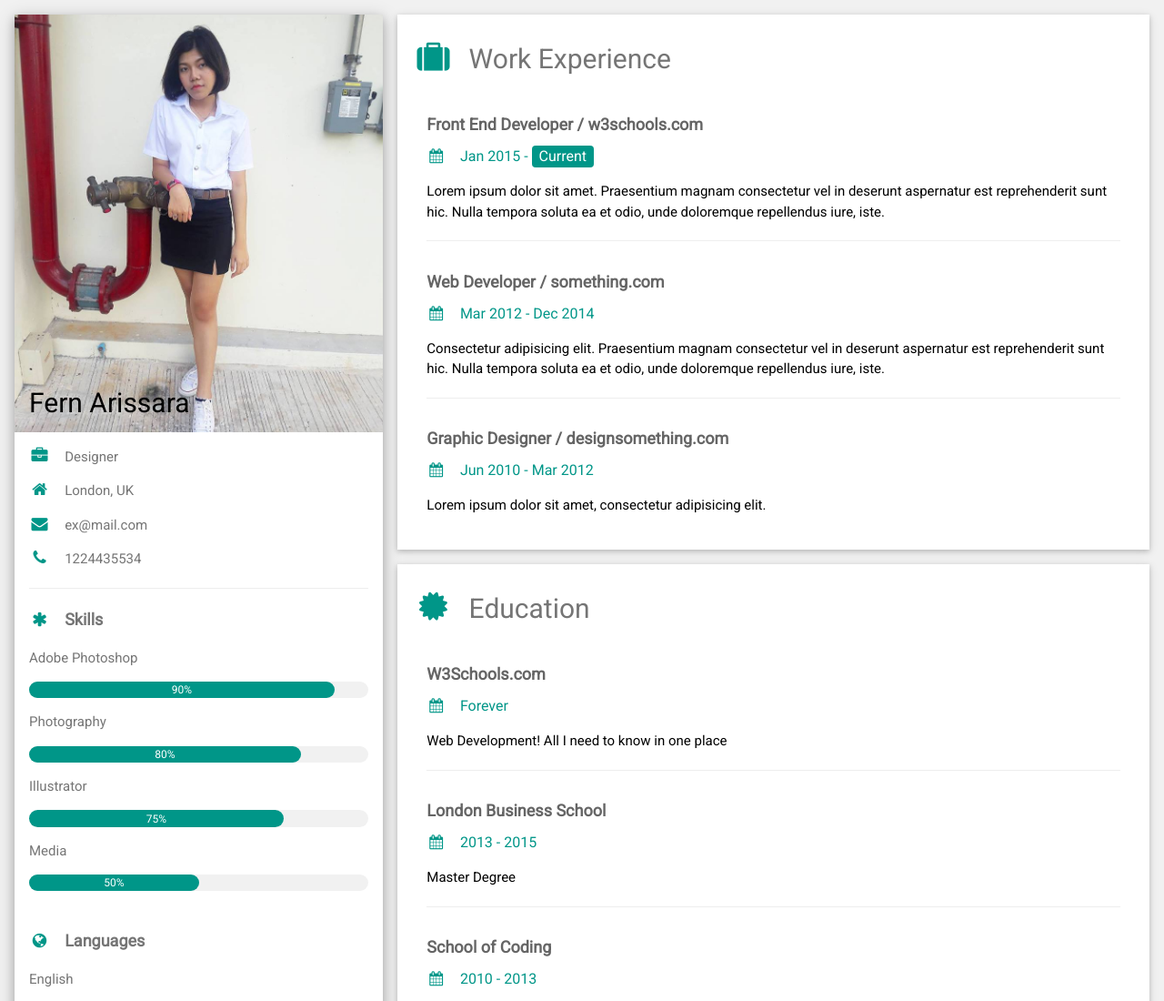
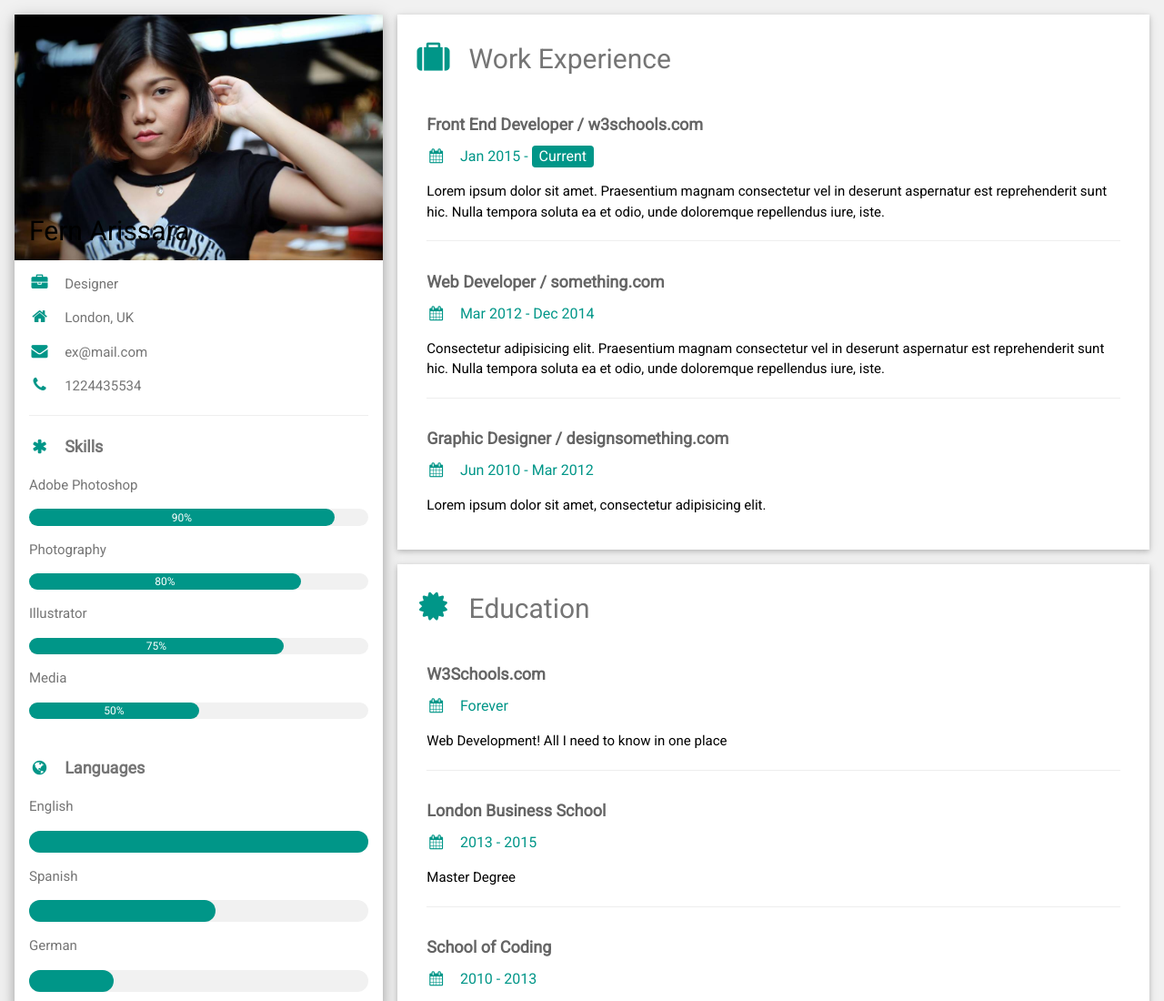
Before and after one commit to Aris1199/project01, a plain HTML site: page index.html in a window 1280 px wide. Shown: the top 1100 px of the page at 91% size. Drawn offline with nearby package versions, Linux system fonts and the light colour scheme.

Commit message:
Update index.html

```diff
--- a/index.html
+++ b/index.html
@@ -22,7 +22,7 @@ html,body,h1,h2,h3,h4,h5,h6 {font-family: "Roboto", sans-serif}
 
       <div class="w3-white w3-text-grey w3-card-4">
         <div class="w3-display-container">
-          <img src="aris.jpg" style="width:100%" alt="Fern">
+          <img src="AF.jpg" style="width:100%" alt="Fern">
           <div class="w3-display-bottomleft w3-container w3-text-black">
             <h2>Fern Arissara</h2>
           </div>
```
